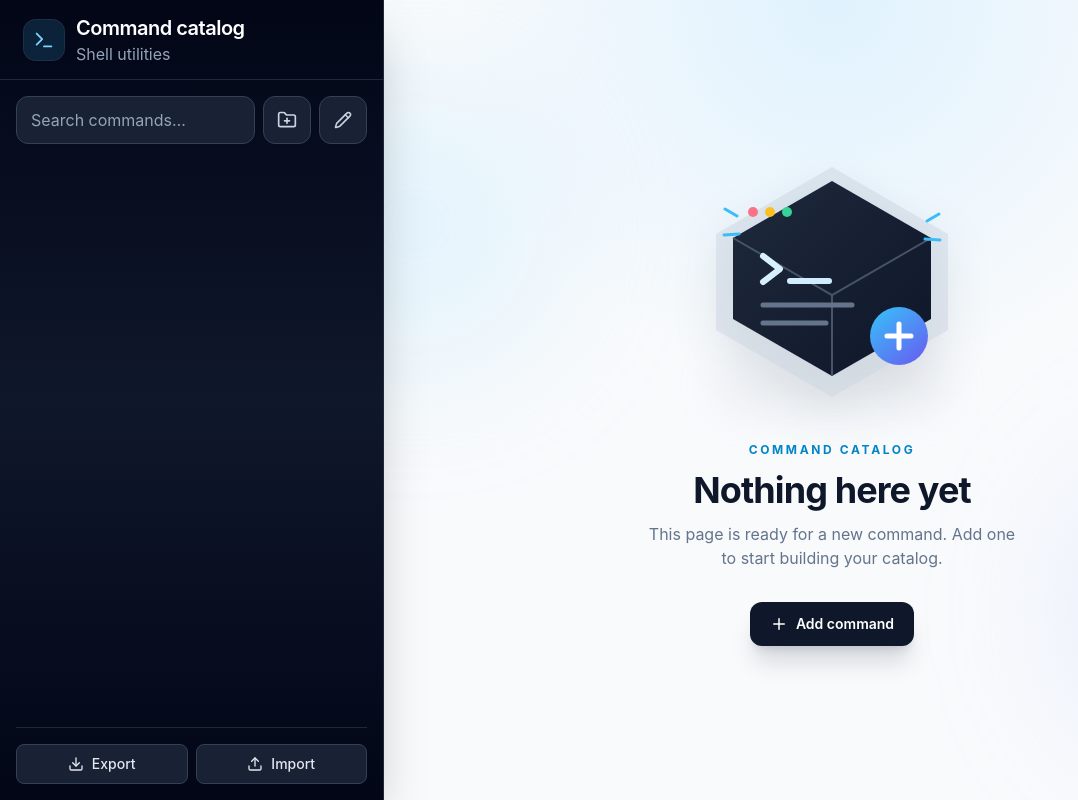
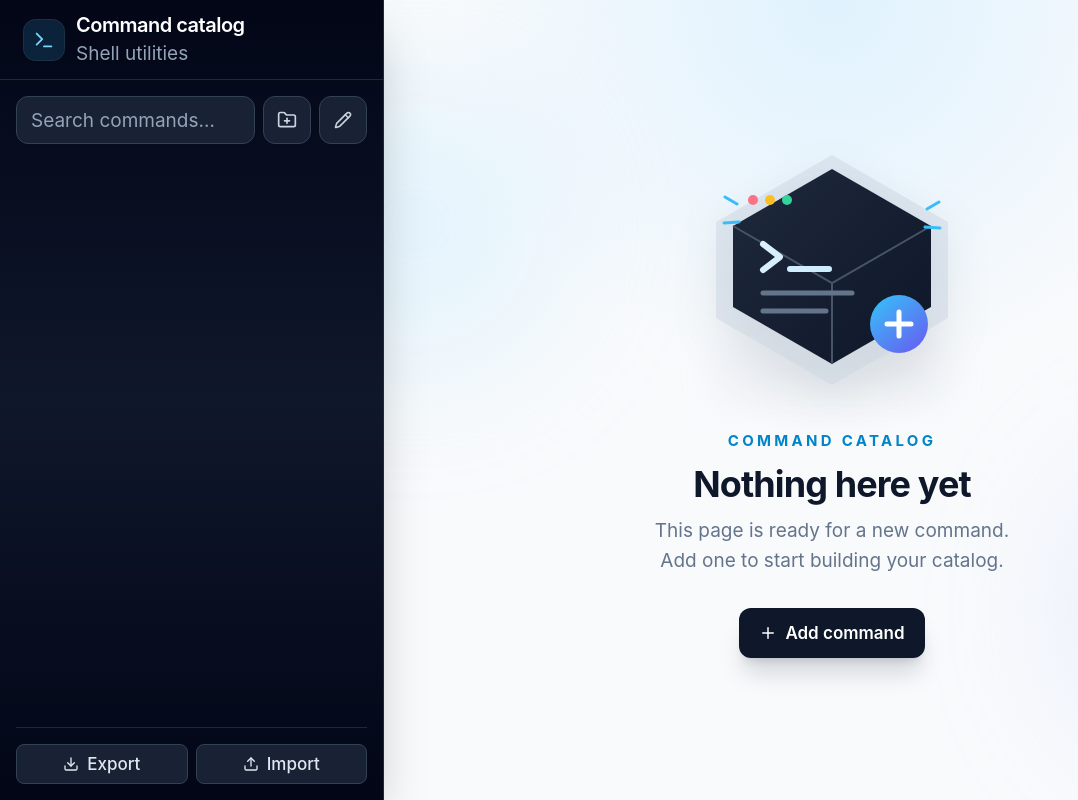
Before and after one commit to VladyslavParashchenko/command-catalog, a Vue app: page / in a window 1280 px wide. Shown: the whole page, without its empty margins (0-1078 px from the left). Built offline with nearby package versions, Linux system fonts and the light colour scheme.

Commit message:
style(ui): increase interface font sizes

```diff
--- a/src/style.css
+++ b/src/style.css
@@ -1,6 +1,29 @@
 @tailwind base;
 @tailwind components;
 @tailwind utilities;
+
+/* Keep the interface readable on high-density screens. */
+@layer utilities {
+  .text-xs {
+    font-size: 0.9375rem;
+    line-height: 1.375rem;
+  }
+
+  .text-sm {
+    font-size: 1.0625rem;
+    line-height: 1.625rem;
+  }
+
+  .text-base {
+    font-size: 1.1875rem;
+    line-height: 1.875rem;
+  }
+
+  .text-lg {
+    font-size: 1.25rem;
+    line-height: 1.875rem;
+  }
+}
 
 :root {
   font-family:
@@ -18,7 +41,7 @@
 body {
   margin: 0;
   min-width: 320px;
-  font-size: 17px;
+  font-size: 18px;
 }
 * {
   box-sizing: border-box;
```
